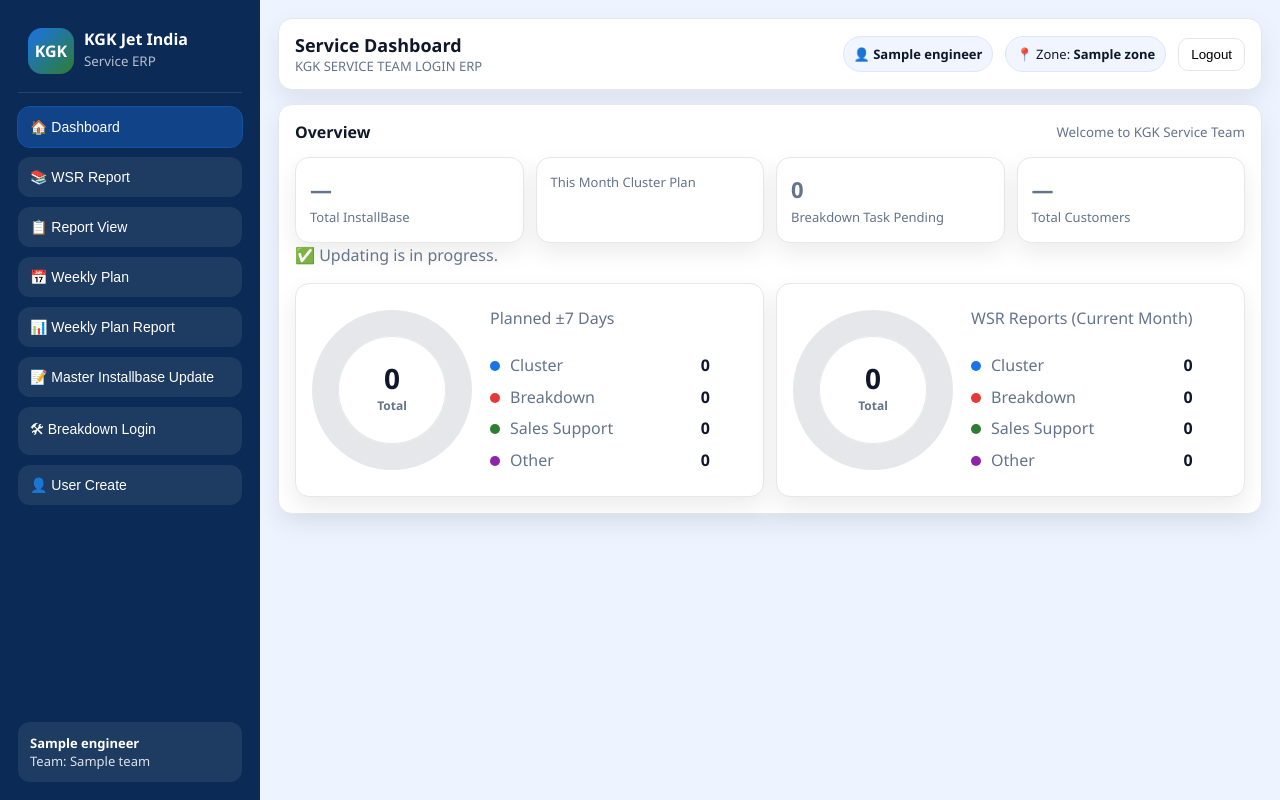
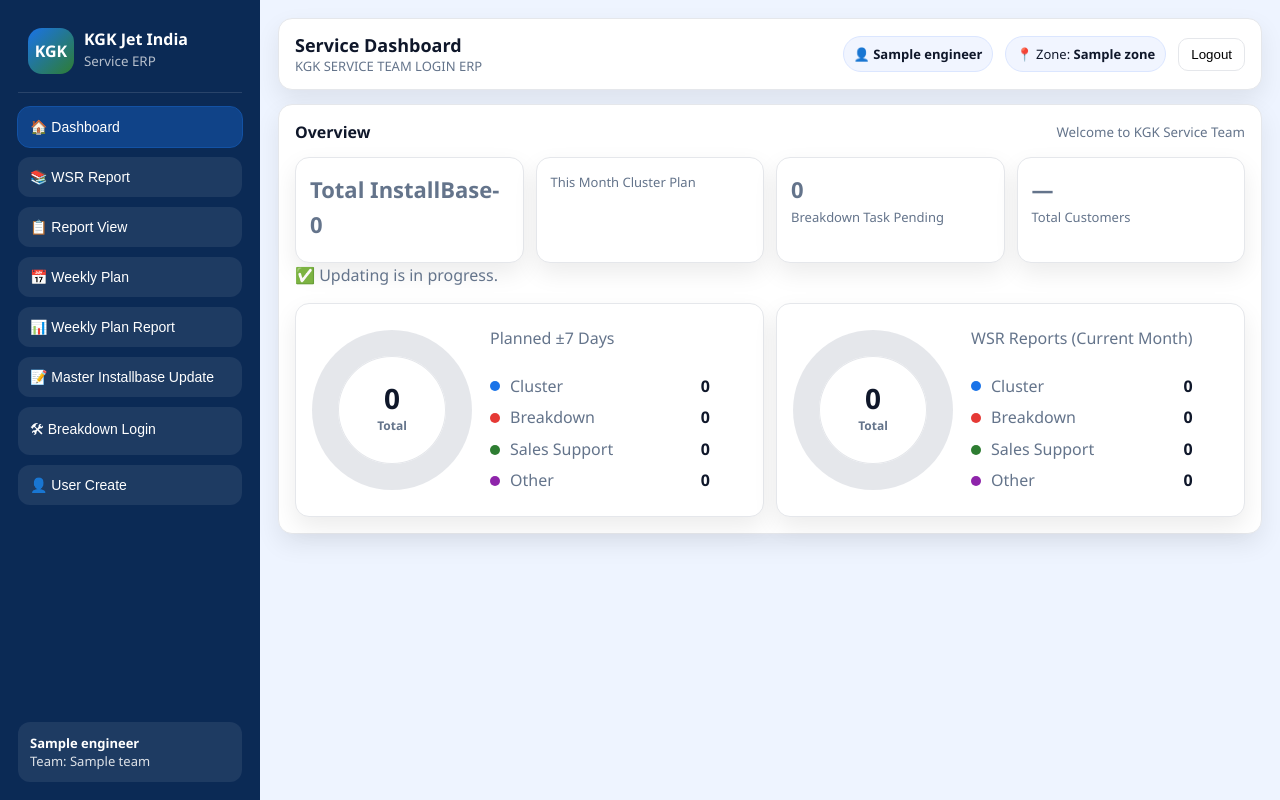
Before and after one commit to supankharikap/ServiceTeam, a Flask app: template templates/dashboard.html in a window 1280 px wide. Run offline with Flask 3, Linux system fonts and the light colour scheme; the template is opened without the code that fills it: most values are stand-ins (such as "Sample title", 1, 10 or a date in 2020).

Commit message:
Update dashboard and report pages

```diff
--- a/app.py
+++ b/app.py
@@ -408,6 +408,32 @@
             cur.execute(f"SELECT COUNT(*) FROM dbo.InstallBase{where_sql}", params)
             installbase_total = int(cur.fetchone()[0] or 0)
 
+            # =========================
+            # # Active / Inactive (Machine Status)
+            # # =========================
+            active_status_col = _find_col(
+                install_cols,
+                aliases=["Active Status", "ActiveStatus"],
+                must_contain=["active", "status"]
+                )
+            active_total = 0
+            inactive_total = 0
+            dead_total = 0
+            if active_status_col:
+                status_expr = _cmp_ci_trim(active_status_col)
+                cur.execute(f"""
+                            SELECT
+                            SUM(CASE WHEN {status_expr} = 'ACTIVE' THEN 1 ELSE 0 END),
+                            SUM(CASE WHEN {status_expr} = 'INACTIVE' THEN 1 ELSE 0 END),
+                            SUM(CASE WHEN {status_expr} = 'DEAD' THEN 1 ELSE 0 END)
+                            FROM dbo.InstallBase
+                            {where_sql}
+                """, params)
+                row = cur.fetchone()
+                if row:
+                    active_total = int(row[0] or 0)
+                    inactive_total = int(row[1] or 0)
+                    dead_total = int(row[2] or 0)
 
             # =========================
             # # Customers (unique customer name)
@@ -533,6 +559,9 @@
     return jsonify({
         "customers": customers,
         "installbase_total": installbase_total,
+        "active_total": active_total,
+        "inactive_total": inactive_total,
+        "dead_total": dead_total,
         "this_month_cluster_plan": this_month_cluster_plan,
         "this_month_cluster_visited": this_month_cluster_visited
 
--- a/templates/dashboard.html
+++ b/templates/dashboard.html
@@ -6,6 +6,25 @@
   <title>KGK Jet India ERP</title>
 
   <style>
+
+    .subInfo{margin-top:6px;font-size:12px;font-weight:600;}
+    .activeCount{ color:#2e7d32;   /* Green */font-weight:800;}
+    .inactiveCount{  color:#e53935;   /* Red */  font-weight:800;  margin-left:12px;}
+    .deadCount{  color:#b71c1c;   /* Dark Red */  font-weight:800;  margin-left:12px;}
+
+
+    .kpiPercent{font-weight: 900; color: #e81b28;   /* same primary color */}
+
+    #customerSummarySection table{width:100%;table-layout:fixed;}
+    #customerSummarySection th,
+    #customerSummarySection td{padding:10px;white-space:nowrap;}
+    #customerSummarySection th:nth-child(1),
+    #customerSummarySection td:nth-child(1){width:70%;overflow:hidden;
+      text-overflow:ellipsis;
+    }#customerSummarySection th:nth-child(2),
+    #customerSummarySection td:nth-child(2){width:30%;}
+
+
     :root{
       --bg:#eef4ff; --card:#ffffff; --primary:#1a73e8;
       --text:#0f172a; --muted:#64748b; --border:#e5e7eb;
@@ -119,6 +138,17 @@
       display:flex;align-items:center; gap:20px; flex-wrap:nowrap;overflow-x:auto;white-space:nowrap;
       -webkit-overflow-scrolling:touch;
     }
+    #customerSummarySection table th:nth-child(1),
+    #customerSummarySection table td:nth-child(1){
+      max-width: 350px;
+      width: 350px;
+      overflow: hidden;
+      text-overflow: ellipsis;
+      white-space: nowrap;
+    }
+
+
+
     .tb-search{height: 38px;padding: 0 14px;border: 1px solid var(--border);border-radius: 999px;font-size: 14px;outline: none;background: #fff;width:10cm; min-width: 0;}
     .tb-date{height:38px;padding:0 12px;border:1px solid var(--border);border-radius:12px;font-size:14px;outline:none;background:#fff;width:150px;min-width:150px;}
     .tb-btn{
@@ -326,23 +356,28 @@
           <div class="cards">
              <div class="card" style="cursor:pointer;"
              onclick="showSection('masterSection', null); openMaster();">
-             <div class="kpi" id="kpiTotal">—</div>
-             <div class="label">Total InstallBase</div>
+
+
+             <div class="kpi" id="installBaseLabel">Total InstallBase- 0</div>
+             <div class="subInfo" id="kpiInstallSub"></div>
             </div>
             <div class="card">
               <div class="kpi" id="kpiMonth"></div>
-              <div class="label">This Month Cluster Plan</div>
-            </div>
+              <div class="label" id="kpiMonthLabel">
+                This Month Cluster Plan
+              </div>
+            </div>
+
             <div class="card">
               <div class="kpi" id="kpiPending">0</div>
               <div class="label">Breakdown Task Pending</div>
             </div>
-            <div class="card">
-              <div class="kpi" id="kpiCustomers">—</div>
-              <div class="label">Total Customers</div>
-            </div>
+            <div class="card" style="cursor:pointer;"
+            onclick="openCustomerReport()">
+            <div class="kpi" id="kpiCustomers">—</div>
+            <div class="label">Total Customers</div>
           </div>
-
+          </div>
 
           ✅ Updating is in progress.
 
@@ -402,6 +437,27 @@
         </div>
 
         <div id="masterTable"></div>
+      </section>
+
+       <!-- Customer List -->
+      <section id="customerSummarySection" class="section">
+        <div class="sectionHeader">
+          <h2>Customer Summary</h2>
+          <small>Total Unique Customers:
+            <b id="customerSummaryCount">0</b>
+          </small>
+        </div>
+        <div class="tableWrap">
+          <table>
+            <thead>
+              <tr>
+                <th>Customer Name</th>
+                <th>Location</th>
+              </tr>
+            </thead>
+            <tbody id="customerSummaryBody"></tbody>
+          </table>
+        </div>
       </section>
 
       <!-- WEEKLY PLAN FORM -->
@@ -947,21 +1003,73 @@
 /* ===========================
    KPI
 =========================== */
+
 function loadKpis(){
   showLoading("Loading KPI...");
+
   fetch("/api/kpi")
     .then(r => r.json())
     .then(k => {
+
       if (k.error) return;
-      document.getElementById("kpiTotal").textContent = k.installbase_total ?? 0;
+
+      const total   = Number(k.installbase_total ?? 0);
+      const active  = Number(k.active_total ?? 0);
+      const inactive= Number(k.inactive_total ?? 0);
+      const dead    = Number(k.dead_total ?? 0);
+
+      // ✅ INSTALLBASE TITLE FIX
+      const lbl = document.getElementById("installBaseLabel");
+      if(lbl){
+        lbl.textContent = `InstallBase - ${total}`;
+      }
+
+      // ✅ Clean layout
+      const sub = document.getElementById("kpiInstallSub");
+      if(sub){
+        sub.innerHTML = `
+          <div style="display:flex;justify-content:space-between;margin-top:4px;">
+            <span>Active</span>
+            <span class="activeCount">${active}</span>
+          </div>
+
+          <div style="display:flex;justify-content:space-between;margin-top:4px;">
+            <span>Inactive</span>
+            <span class="inactiveCount">${inactive}</span>
+          </div>
+
+          <div style="display:flex;justify-content:space-between;margin-top:4px;">
+            <span>Dead</span>
+            <span class="deadCount">${dead}</span>
+          </div>
+        `;
+      }
+
+      // Customers
       document.getElementById("kpiCustomers").textContent = k.customers ?? 0;
-      const total = k.this_month_cluster_plan ?? 0;
-      const visited = k.this_month_cluster_visited ?? 0;
-      document.getElementById("kpiMonth").textContent = `${total} / ${visited}`;
+
+      // Month cluster
+      const totalPlan = Number(k.this_month_cluster_plan ?? 0);
+      const visited   = Number(k.this_month_cluster_visited ?? 0);
+
+      document.getElementById("kpiMonth").textContent = `${visited} / ${totalPlan}`;
+
+      let percent = totalPlan > 0
+        ? Math.round((visited / totalPlan) * 100)
+        : 0;
+
+      const monthLbl = document.getElementById("kpiMonthLabel");
+      if(monthLbl){
+        monthLbl.innerHTML =
+          `This Month Cluster Plan - <span class="kpiPercent">${percent}%</span>`;
+      }
 
       document.getElementById("kpiPending").textContent = k.pending ?? 0;
+
     })
-    .catch(()=>{})
+    .catch(err => {
+      console.error("KPI error:", err);
+    })
     .finally(()=> hideLoading());
 }
 
@@ -2461,6 +2569,51 @@
   }
 }
 
+function openCustomerReport(){
+
+  // ✅ Sirf Customer Summary Section open karega
+  showSection("customerSummarySection", null);
+
+  const rows = INSTALLBASE_CACHE?.rows || [];
+  const tbody = document.getElementById("customerSummaryBody");
+  const countEl = document.getElementById("customerSummaryCount");
+
+  if(!tbody) return;
+
+  tbody.innerHTML = "";
+
+  const map = new Map();
+
+  rows.forEach(r=>{
+    const customer = (getCustomerFromRow(r) || "").trim();
+    const location = (getLocationFromRow(r) || "").trim();
+
+    if(!customer) return;
+
+    const key = customer.toLowerCase();
+
+    if(!map.has(key)){
+      map.set(key, {
+        customer,
+        location
+      });
+    }
+  });
+
+  const list = Array.from(map.values());
+
+  if(countEl) countEl.textContent = list.length;
+
+  list.forEach(item=>{
+    const tr = document.createElement("tr");
+    tr.innerHTML = `
+      <td>${escapeHtml(item.customer)}</td>
+      <td>${escapeHtml(item.location)}</td>
+    `;
+    tbody.appendChild(tr);
+  });
+}
+
 
 
 </script>
```
